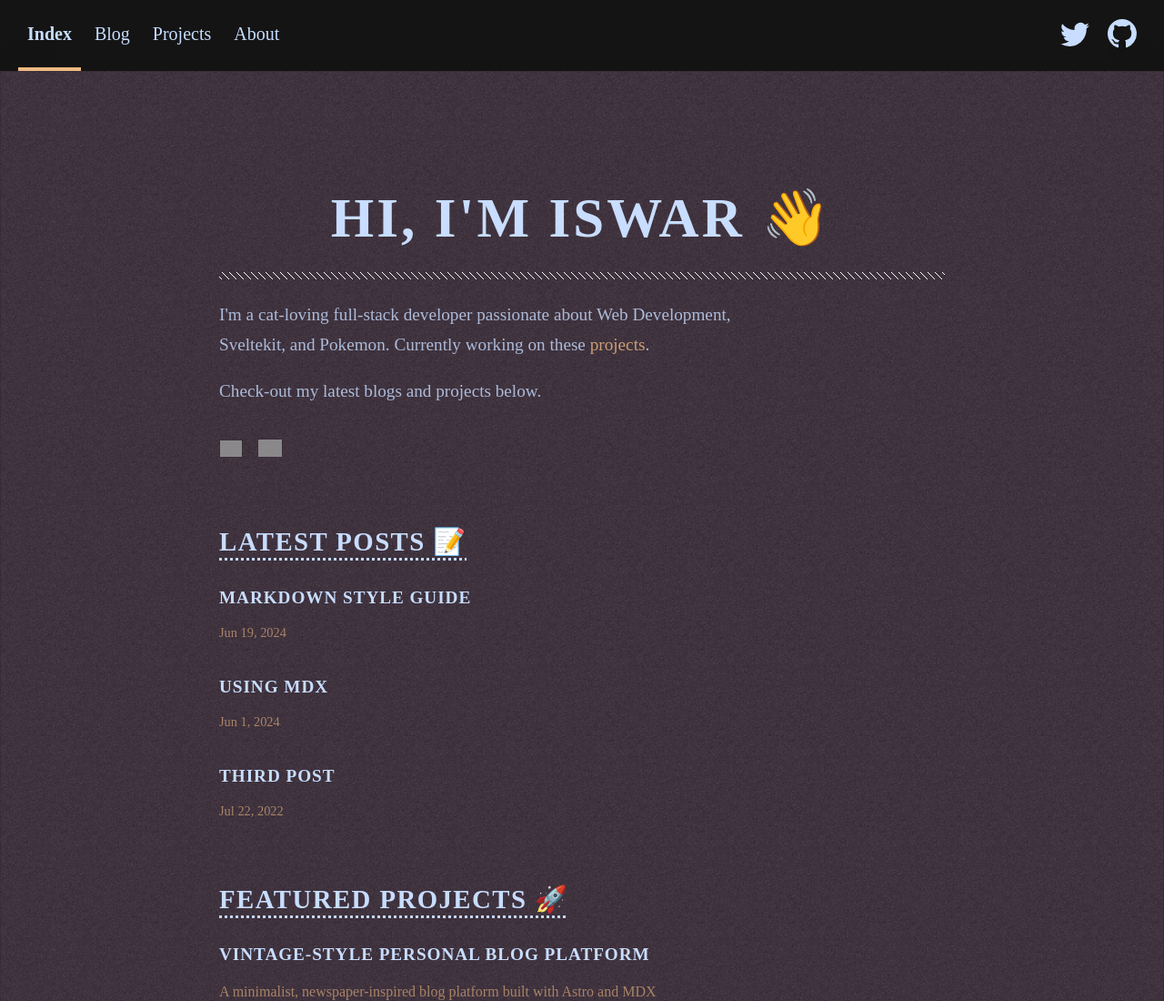
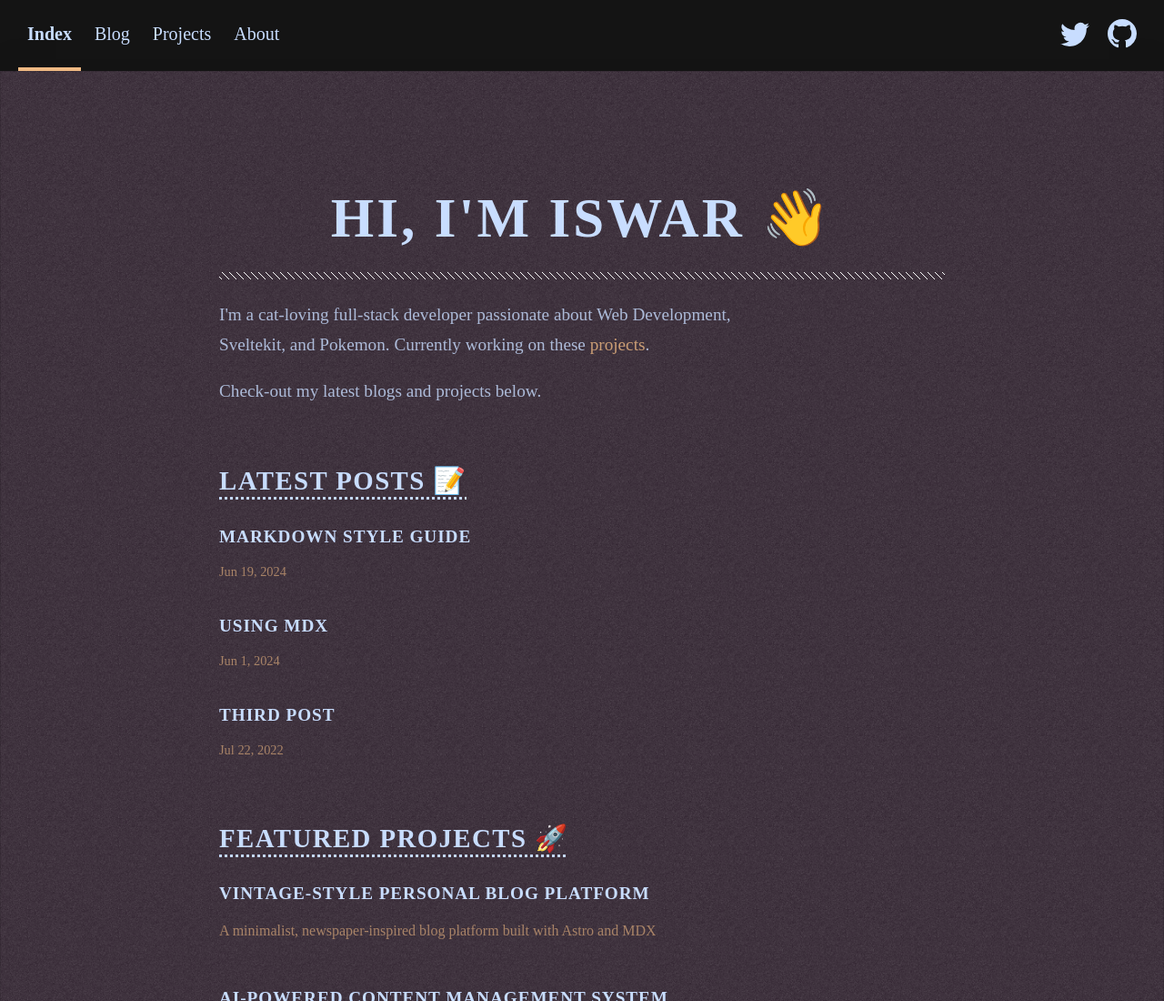
Before and after one commit to iswarmondal/website, an Astro site: page / in a window 1280 px wide. Shown: the top 1100 px of the page at 91% size. Built offline with nearby package versions, Linux system fonts and the light colour scheme; Astro itself is replaced by a stand-in of ours; grey boxes are pictures that could not be loaded.

Commit message:
Removed social links from index

```diff
--- a/src/pages/index.astro
+++ b/src/pages/index.astro
@@ -65,22 +65,6 @@ const projects = (await getCollection('projects')).sort(
 				font-size: 0.9rem;
 				opacity: 0.6;
 			}
-			.social-links {
-				display: flex;
-				/* justify-content: center; */
-				gap: 1rem;
-				margin-top: 2rem;
-			}
-			.social-links img {
-				filter: grayscale(100%);
-			}
-			.social-links a {
-				opacity: 0.8;
-				transition: opacity 0.2s;
-			}
-			.social-links a:hover {
-				opacity: 1;
-			}
 			.wave-emoji {
 				display: inline-block;
 				animation: wave 2.5s infinite;
@@ -110,14 +94,6 @@ const projects = (await getCollection('projects')).sort(
 				<p class="hero-description">
 					Check-out my latest blogs and projects below.
 				</p>
-				<div class="social-links">
-					<a href="https://www.linkedin.com/in/iswarmondal/">
-						<img width="24px" src="https://cdn-icons-png.flaticon.com/512/174/174857.png" alt="LinkedIn" />
-					</a>
-					<a href="https://twitter.com/developeriswar">
-						<img width="26px" src="https://cdn-icons-png.flaticon.com/512/174/174876.png" alt="Twitter" />
-					</a>
-				</div>
 			</section>
 
 			<section class="section">
```
